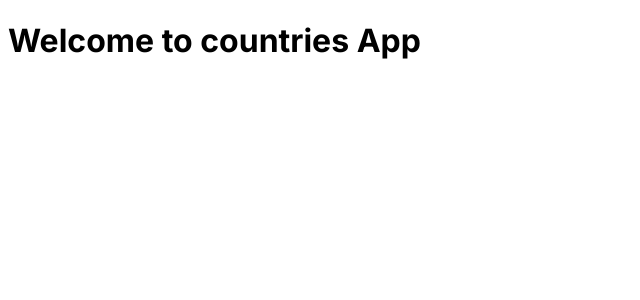
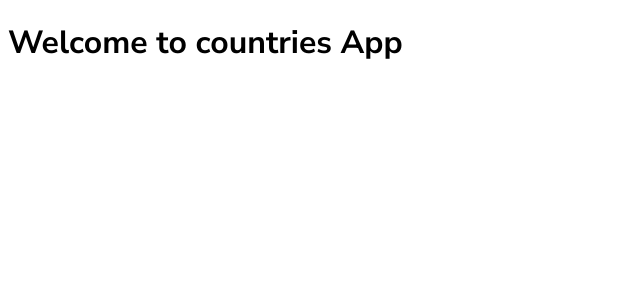
Before and after one commit to EdinsonGomez/countries-app, a Next.js app: page / in a window 1280 px wide. Shown: the top 300 px of the page, without its empty margins (0-640 px from the left). Built offline with nearby package versions, Linux system fonts and the light colour scheme.

Commit message:
Add font

```diff
--- a/src/app/layout.js
+++ b/src/app/layout.js
@@ -1,16 +1,16 @@
-import { Inter } from 'next/font/google'
+import { Nunito_Sans } from 'next/font/google'
 
-const inter = Inter({ subsets: ['latin'] })
+const font = Nunito_Sans({ subsets: ['latin'] })
 
 export const metadata = {
-  title: 'Create Next App',
-  description: 'Generated by create next app',
+  title: 'Countries App',
+  description: 'Show list of countries',
 }
 
 export default function RootLayout({ children }) {
   return (
     <html lang="en">
-      <body className={inter.className}>{children}</body>
+      <body className={font.className}>{children}</body>
     </html>
   )
 }
```
